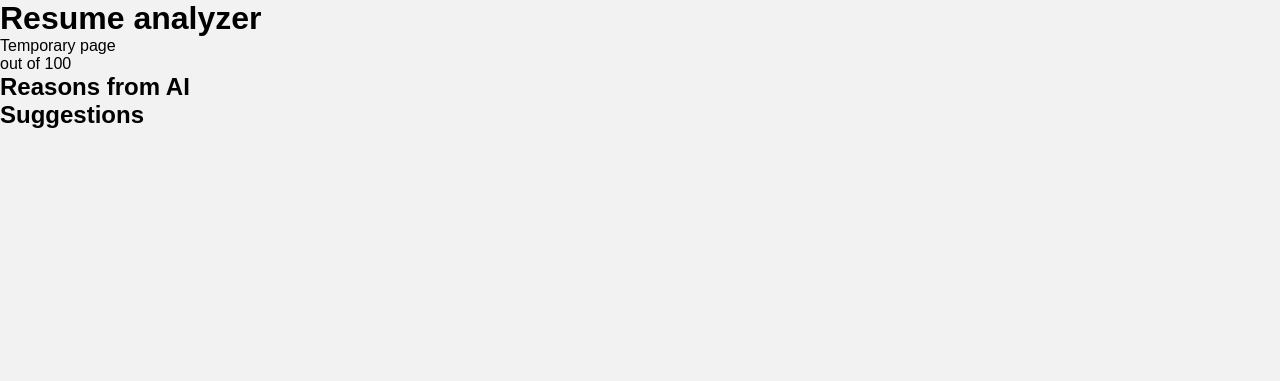
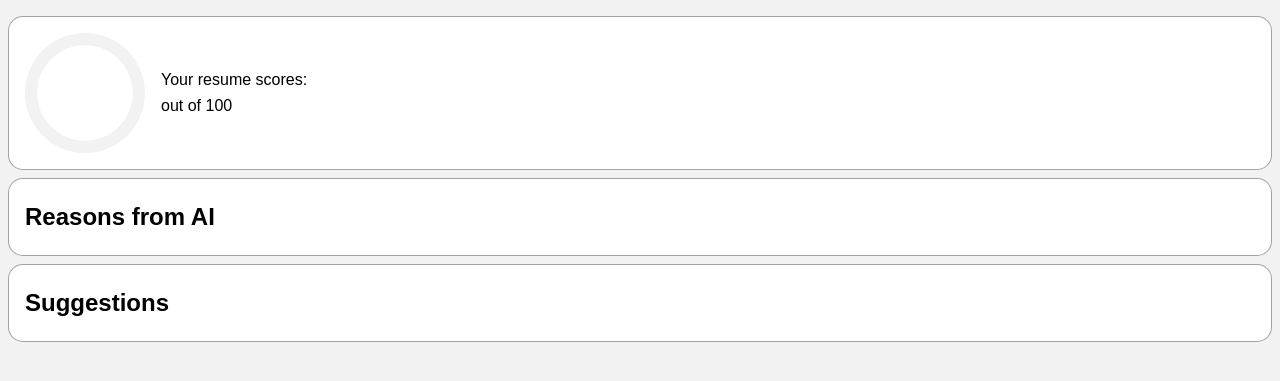
Before and after one commit to lianaminasyan08-beep/jobmatch, a Django app: template resume_analyzer/templates/resume.html in a window 1280 px wide. Shown: the part 80-461 px from the top of the page. Run offline with Django 5.2, Linux system fonts and the light colour scheme; the template is opened without the code that fills it, so the values that code supplies are empty; parts of the project's set-up code (start-up, migrations or seed data) failed here and were passed over.

Commit message:
finish design for resume page

```diff
--- /dev/null
+++ b/resume_analyzer/static/resume.css
@@ -0,0 +1,51 @@
+main {
+    padding: 8px;
+}
+main p, main h2 {
+    margin: 8px 0px;
+}
+
+.card {
+    margin: 8px 0px;
+    padding: 16px;
+    background-color: white;
+    border-radius: 15px;
+    border: 1px solid #0000005E;
+}
+
+.dualpane {
+    display: flex;
+    flex-direction: row;
+    align-items: center;
+    gap: 16px;
+}
+
+.card ul {
+   list-style-position: inside;
+}
+
+@property --progress-value {
+  syntax: "<integer>";
+  initial-value: 0;
+  inherits: false;
+}
+
+@property --progress-initial-value {
+  syntax: "<integer>";
+  initial-value: 0;
+  inherits: false;
+}
+
+.progress-bar {
+  display: flex;
+  justify-content: center;
+  align-items: center;
+
+  width: 120px;
+  height: 120px;
+  border-radius: 50%;
+  background:
+    radial-gradient(closest-side, white 79%, transparent 80% 100%),
+    conic-gradient(#0A714E calc(var(--progress-initial-value) * 1%), #F3F2F2 0);
+  animation: progress 2s 1 forwards;
+}
--- a/resume_analyzer/templates/resume.html
+++ b/resume_analyzer/templates/resume.html
@@ -1,22 +1,37 @@
 {% extends "base.html" %}
+{% load static %}
+
+{% block links %}
+  <link rel="stylesheet" href="{% static 'resume.css' %}">
+{% endblock %}
 
 {% block title %}Resume{% endblock %}
 
 {% block body %}
-    <h1>Resume analyzer</h1>
+    <main class="resan">
         {% if error %}
             <p class="error">{{result.error}}</p>
         {% else %}
-        <p>Temporary page</p>
+            <div class="card dualpane">
+                <div class="progress-bar" style="--progress-initial-value: {{result.score}};"></div>
+                <div>
+                    <p>Your resume scores:</p>
                     <h1>{{result.score}}</h1>
                     <p>out of 100</p>
+                </div>
+            </div>
+            <div class="card">
                 <h2>Reasons from AI</h2>
                 <p>{{result.reason}}</p>
+            </div>
+            <div class="card">
                 <h2>Suggestions</h2>
                 <ul>
                 {% for rc in result.recommendations %}
                     <li>{{rc}}</li>
                 {% endfor %}
                 </ul>
+            </div>
         {% endif %}
+    </main>
 {% endblock %}
```
Lines whose indentation alone changed are shown as unchanged.
